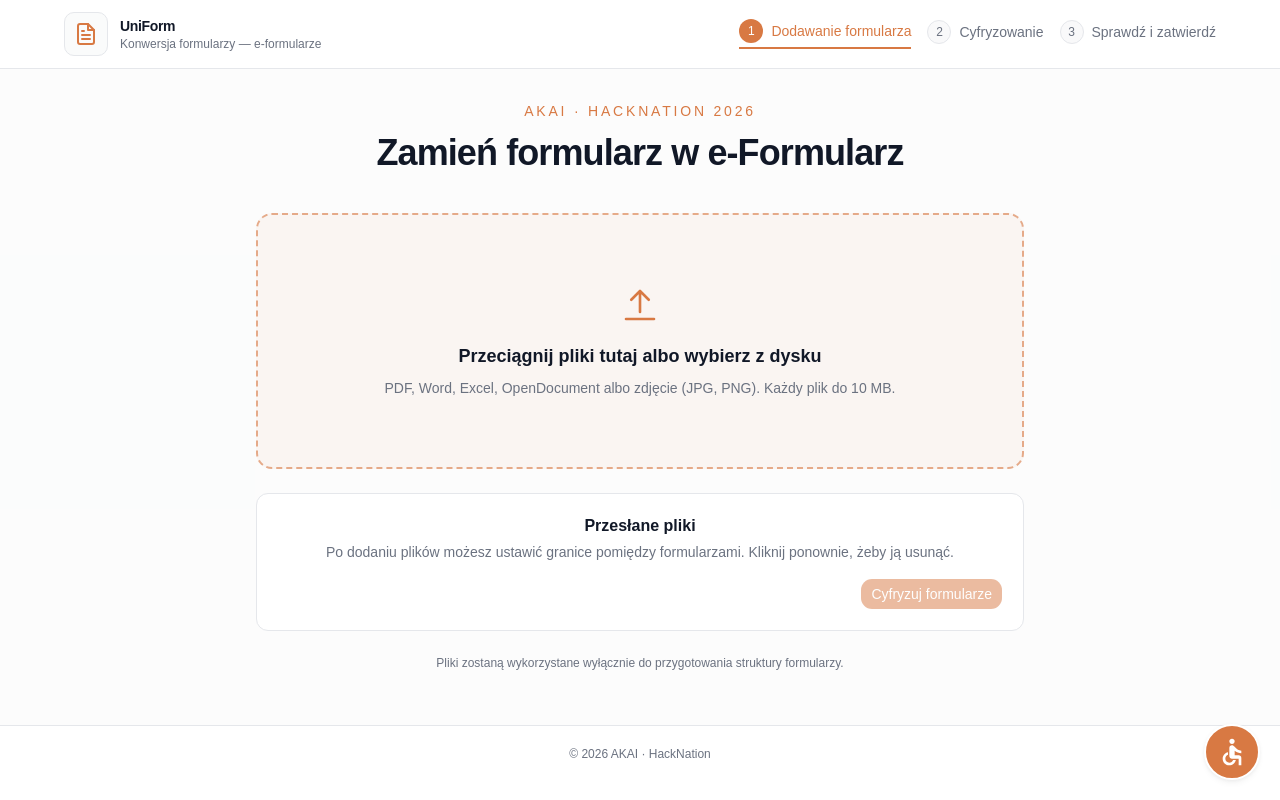
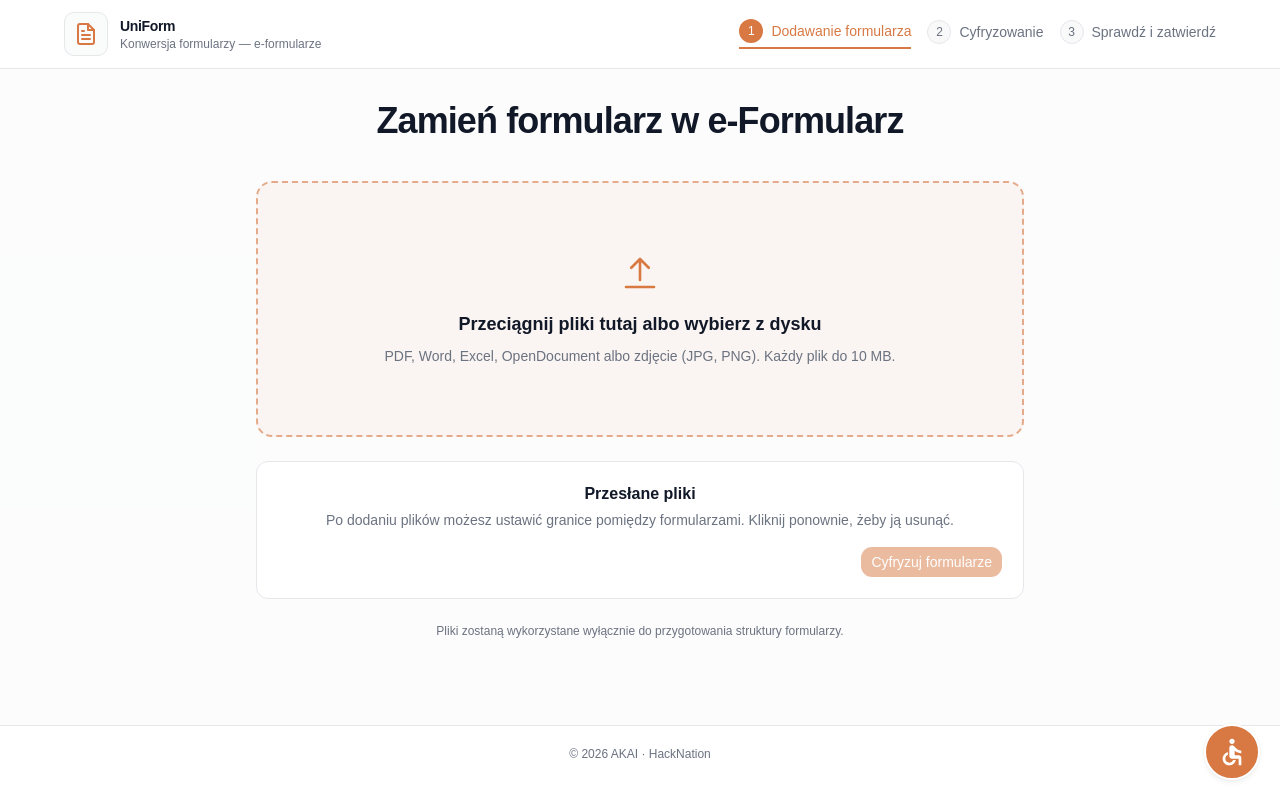
Before and after one commit to akai-org/HN2026, a React (Vite) app in the folder frontend/: page / in a window 1280 px wide. Built offline with nearby package versions, Linux system fonts and the light colour scheme.

Commit message:
chore: remove akai on top of h1

```diff
--- a/frontend/src/pages/ImportForm.jsx
+++ b/frontend/src/pages/ImportForm.jsx
@@ -147,9 +147,6 @@ function ImportForm() {
     <main id="main-content" tabIndex="-1" className="min-h-[calc(100vh-9rem)] bg-muted/30 px-4 py-8 sm:px-6">
       <div className="mx-auto max-w-3xl">
         <div className="mb-10 text-center">
-          <p className="mb-3 text-sm font-medium uppercase tracking-[0.2em] text-primary">
-            AKAI · HackNation 2026
-          </p>
           <h1 className="text-3xl font-semibold tracking-tight sm:text-4xl">
             Zamień formularz w e-Formularz
           </h1>
```
